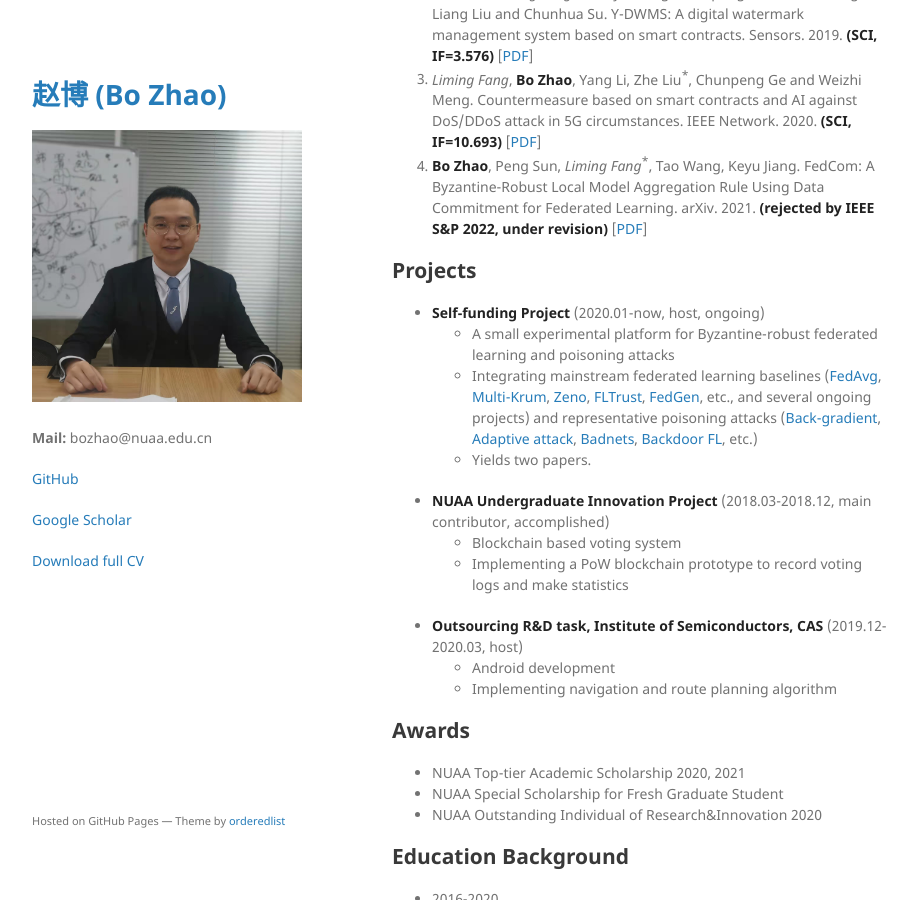
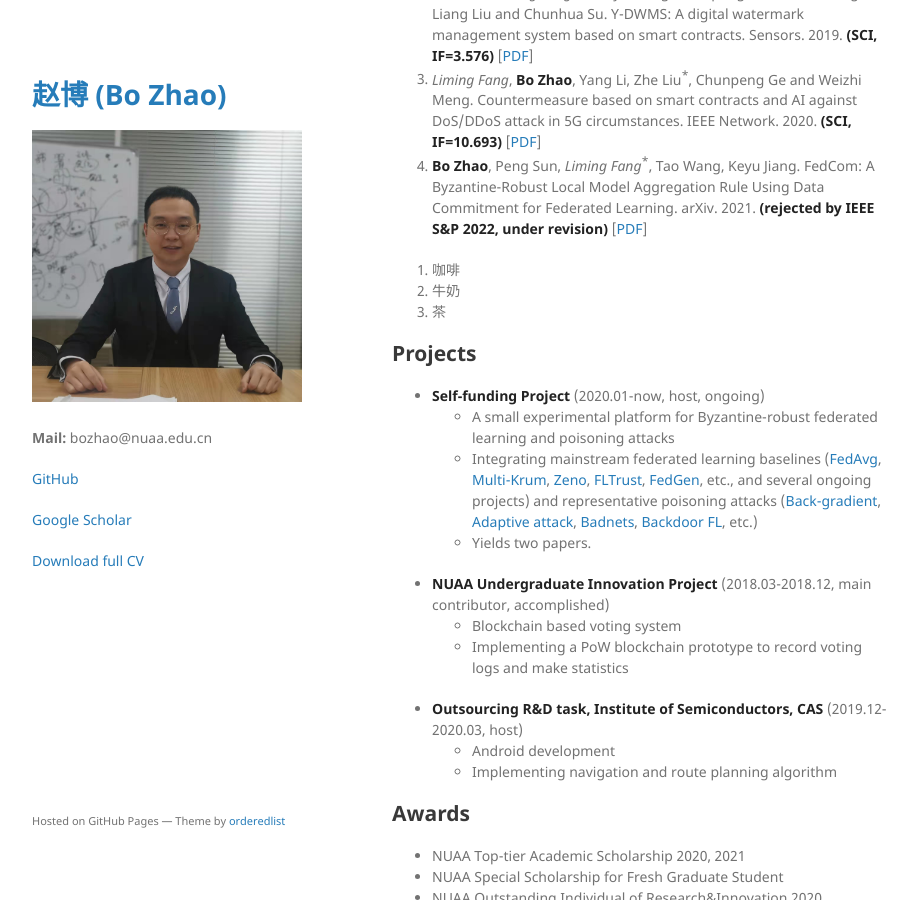
Before and after one commit to BorisZhao/BorisZhao.github.io, a Jekyll site: the page built from index.md, in a window 1280 px wide and 900 px high, scrolled down 626 px. Shown: the whole window, without its empty margins (178-1095 px from the left). Built offline with Jekyll 4.4.1, drawn with Linux system fonts in a browser that asks for light colours; the repository's description, which GitHub fills in, is left out.

Commit message:
Update index.md

```diff
--- a/index.md
+++ b/index.md
@@ -22,6 +22,12 @@ layout: default
 2. **Bo Zhao**, *Liming Fang*<sup>*</sup>, Hanyi Zhang, Chunpeng Ge, Weizhi Meng, Liang Liu and Chunhua Su. Y-DWMS: A digital watermark management system based on smart contracts. Sensors. 2019. **(SCI, IF=3.576)** [[PDF](https://www.mdpi.com/1424-8220/19/14/3091)]
 3. *Liming Fang*, **Bo Zhao**, Yang Li, Zhe Liu<sup>*</sup>, Chunpeng Ge and Weizhi Meng. Countermeasure based on smart contracts and AI against DoS/DDoS attack in 5G circumstances. IEEE Network. 2020. **(SCI, IF=10.693)** [[PDF](https://ieeexplore.ieee.org/abstract/document/9277902)]
 4. **Bo Zhao**, Peng Sun, *Liming Fang*<sup>*</sup>, Tao Wang, Keyu Jiang. FedCom: A Byzantine-Robust Local Model Aggregation Rule Using Data Commitment for Federated Learning. arXiv. 2021. **(rejected by IEEE S&P 2022, under revision)** [[PDF](https://arxiv.org/pdf/2104.08020.pdf)]
+
+<ol>
+  <li>咖啡</li>
+  <li>牛奶</li>
+  <li>茶</li>
+</ol>
 
 ## Projects
 
```
